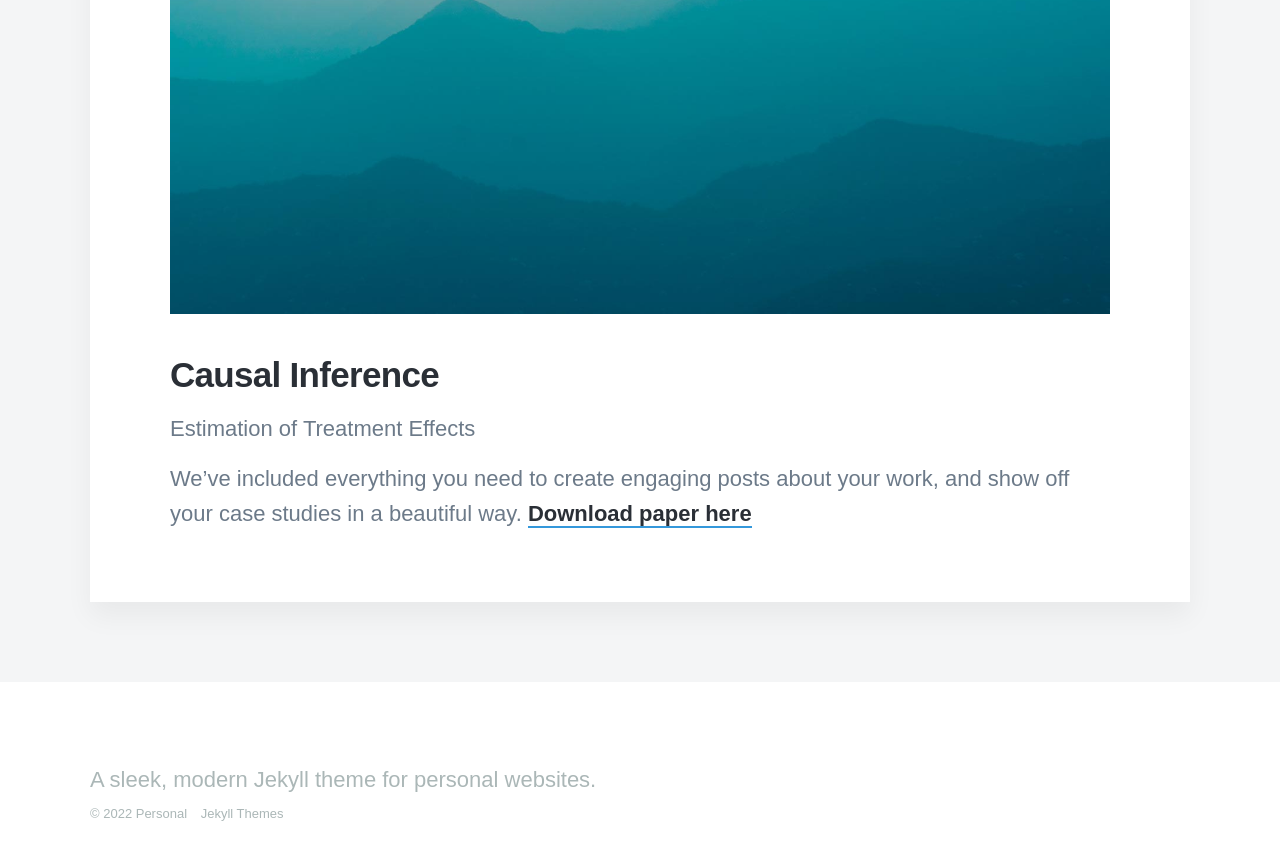
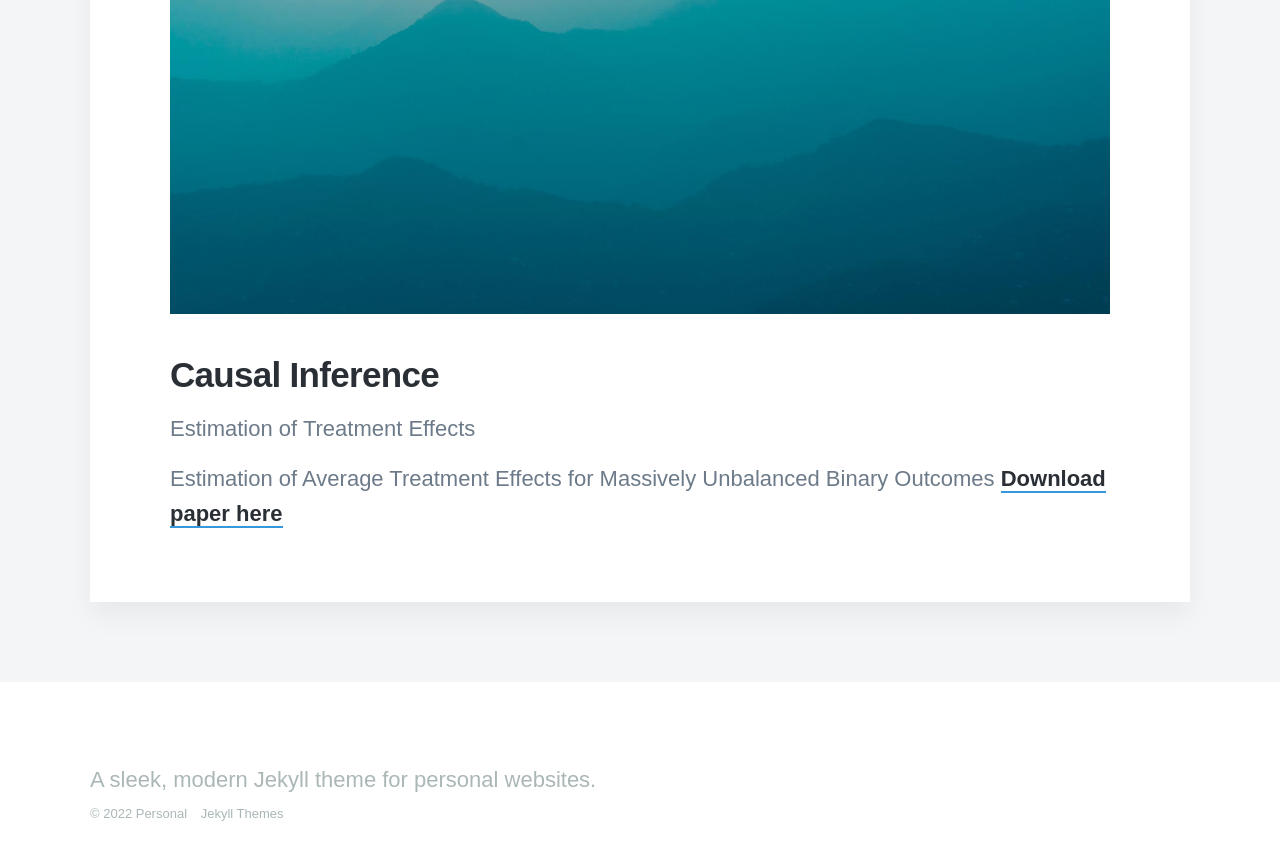
Before and after one commit to lilyliupro/finance, a Jekyll site: the page built from _projects/2018-06-30-demo-project.md, in a window 1280 px wide and 900 px high, scrolled down 817 px. Shown: the top 860 px of the window. Built offline with Jekyll 4.4.1, drawn with Linux system fonts in a browser that asks for light colours; nearby versions of some CDN libraries; some web fonts are replaced.

Commit message:
Update 2018-06-30-demo-project.md

```diff
--- a/_projects/2018-06-30-demo-project.md
+++ b/_projects/2018-06-30-demo-project.md
@@ -12,5 +12,5 @@ description: Estimation of Treatment Effects
 
 Estimation of Treatment Effects
 
-We've included everything you need to create engaging posts about your work, and show off your case studies in a beautiful way.
+Estimation of Average Treatment Effects for Massively Unbalanced Binary Outcomes
 [Download paper here](https://github.com/Lilyliu8262/Lily-s-Website/blob/main/Papers/Bootstrap.pdf)
```
